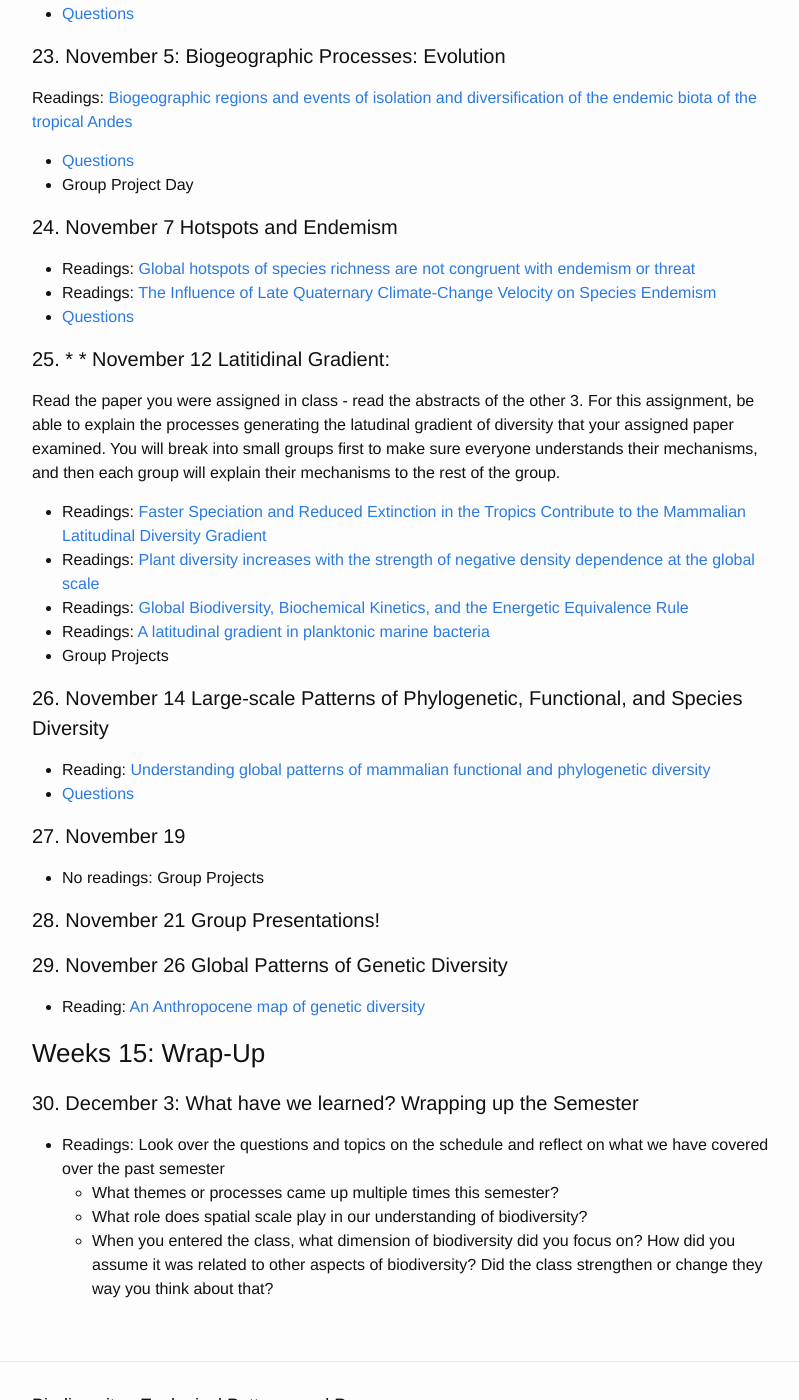
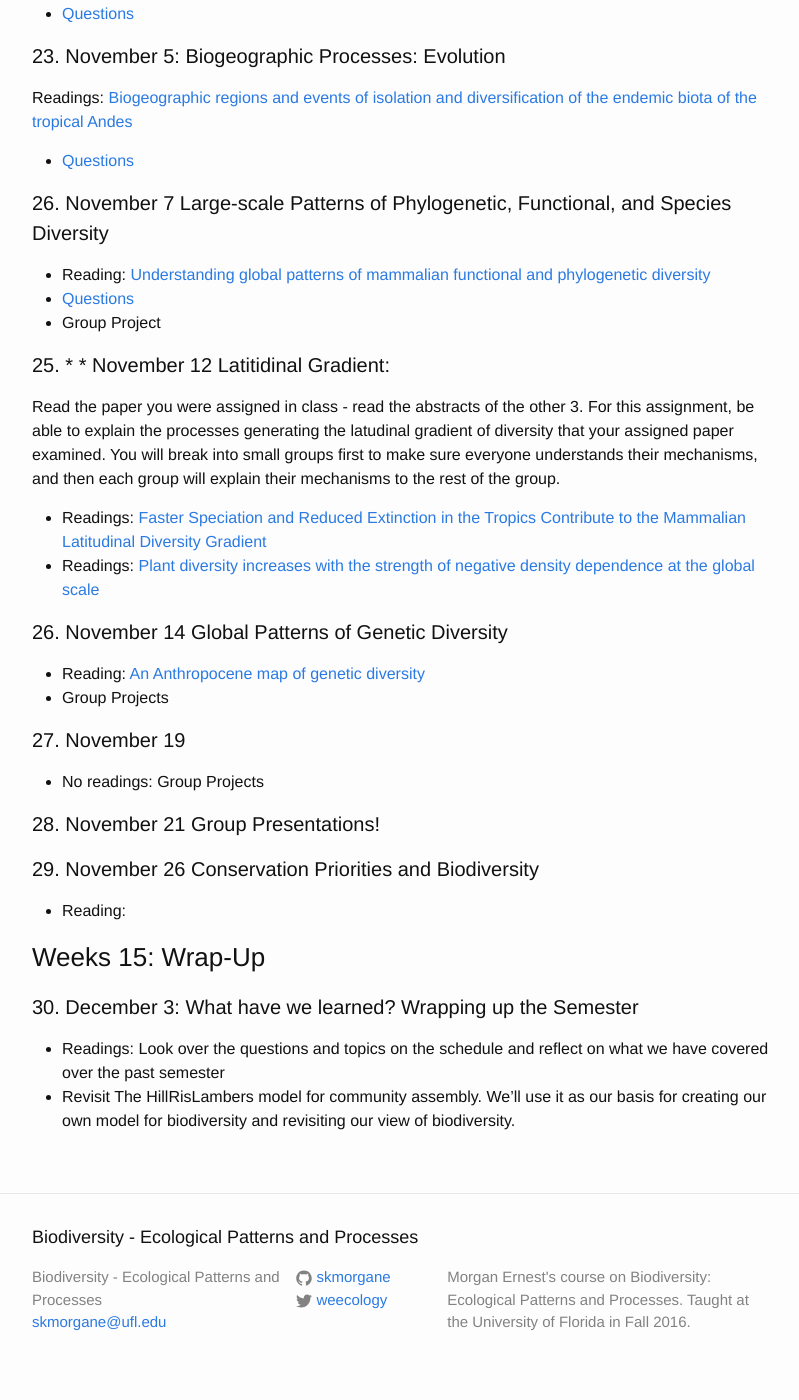
Before and after one commit to skmorgane/biodiversity-course, a Jekyll site: the page built from schedule.md, in a window 1280 px wide and 1400 px high, scrolled down 4133 px. Shown: the whole window, without its empty margins (238-1037 px from the left). Built offline with Jekyll 4.4.1, drawn with Linux system fonts in a browser that asks for light colours.

Commit message:
Reorganizes topics for end of semester

```diff
--- a/schedule.md
+++ b/schedule.md
@@ -135,37 +135,32 @@ CHOOSE 1 PAPER TO READ FOR CLASS.
 #### 23. November 5: Biogeographic Processes: Evolution
 Readings: [Biogeographic regions and events of isolation and diversification of the endemic biota of the tropical Andes](https://doi.org/10.1073/pnas.1803908115)
 * [Questions]({{ site.baseurl }}/questions/evolution)
-* Group Project Day
 
-#### 24. November 7 Hotspots and Endemism
-* Readings: [Global hotspots of species richness are not congruent with endemism or threat](https://doi.org/10.1038/nature03850)
-* Readings: [The Influence of Late Quaternary Climate-Change Velocity on Species Endemism](https://doi.org/10.1126/science.1210173)
-* [Questions]({{ site.baseurl }}/questions/Hotspots)
+#### 26. November 7 Large-scale Patterns of Phylogenetic, Functional, and Species Diversity
+* Reading: [Understanding global patterns of mammalian functional and phylogenetic diversity](https://doi.org/10.1098/rstb.2011.0024)
+* [Questions]({{ site.baseurl }}/questions/GlobalDiversity)
+* Group Project
 
 #### 25. * * November 12 Latitidinal Gradient:
 Read the paper you were assigned in class - read the abstracts of the other 3. For this assignment, be able to explain the processes generating the latudinal gradient of diversity that your assigned paper examined. You will break into small groups first to make sure everyone understands their mechanisms, and then each group will explain their mechanisms to the rest of the group.
 * Readings: [Faster Speciation and Reduced Extinction in the Tropics Contribute to the Mammalian Latitudinal Diversity Gradient](https://doi.org/10.1371/journal.pbio.1001775)
 * Readings: [Plant diversity increases with the strength of negative density dependence at the global scale](https://doi.org/10.1126/science.aam5678)
-* Readings: [Global Biodiversity, Biochemical Kinetics, and the Energetic Equivalence Rule](https://doi.org/10.1126/science.1072380)
-* Readings: [A latitudinal gradient in planktonic marine bacteria](https://doi.org/10.1073/pnas.0803070105)
+
+
+#### 26. November 14 Global Patterns of Genetic Diversity
+* Reading: [An Anthropocene map of genetic diversity](https://doi.org/10.1126/science.aaf4381)
 * Group Projects
-
-#### 26. November 14 Large-scale Patterns of Phylogenetic, Functional, and Species Diversity
-* Reading: [Understanding global patterns of mammalian functional and phylogenetic diversity](https://doi.org/10.1098/rstb.2011.0024)
-* [Questions]({{ site.baseurl }}/questions/GlobalDiversity)
 
 #### 27. November 19
 * No readings: Group Projects
 
 #### 28. November 21 Group Presentations!
 
-#### 29. November 26 Global Patterns of Genetic Diversity
-* Reading: [An Anthropocene map of genetic diversity](https://doi.org/10.1126/science.aaf4381)
+#### 29. November 26 Conservation Priorities and Biodiversity
+* Reading:
 
 ### Weeks 15: Wrap-Up
 
 #### 30. December 3: What have we learned? Wrapping up the Semester
 * Readings: Look over the questions and topics on the schedule and reflect on what we have covered over the past semester
-    * What themes or processes came up multiple times this semester?
-    * What role does spatial scale play in our understanding of biodiversity?
-    * When you entered the class, what dimension of biodiversity did you focus on? How did you assume it was related to other aspects of biodiversity? Did the class strengthen or change they way you think about that?
+* Revisit The HillRisLambers model for community assembly. We'll use it as our basis for creating our own model for biodiversity and revisiting our view of biodiversity.
```
